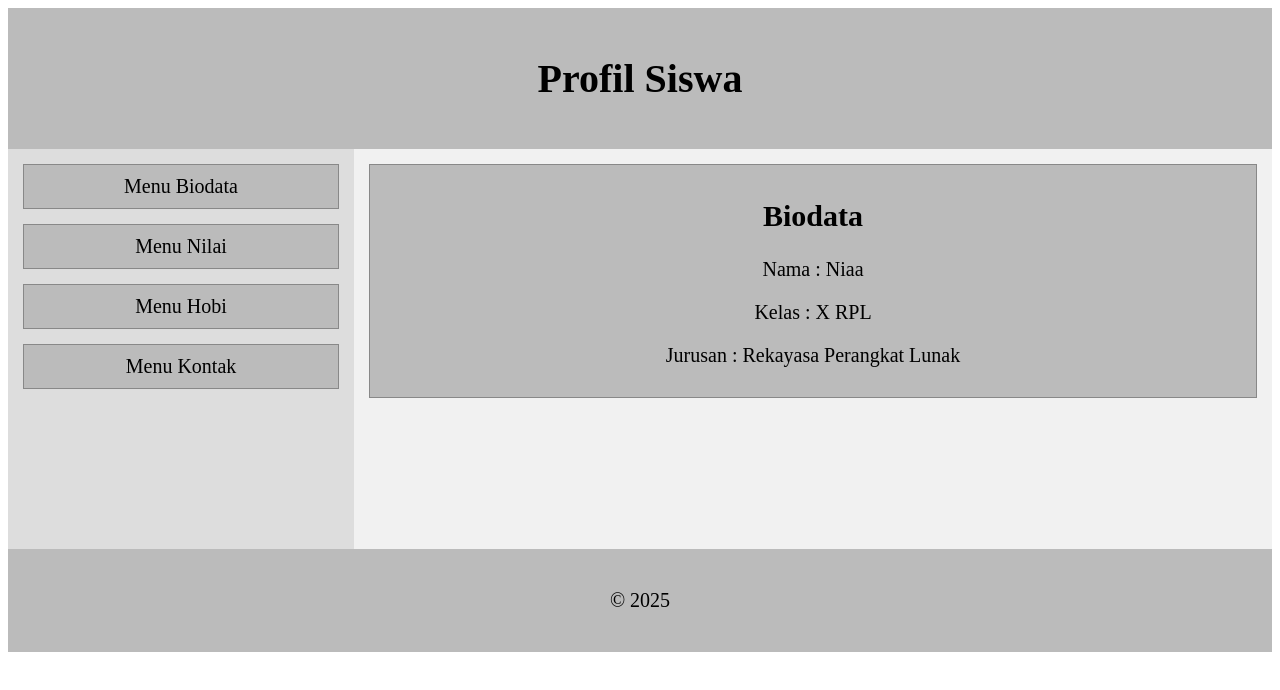
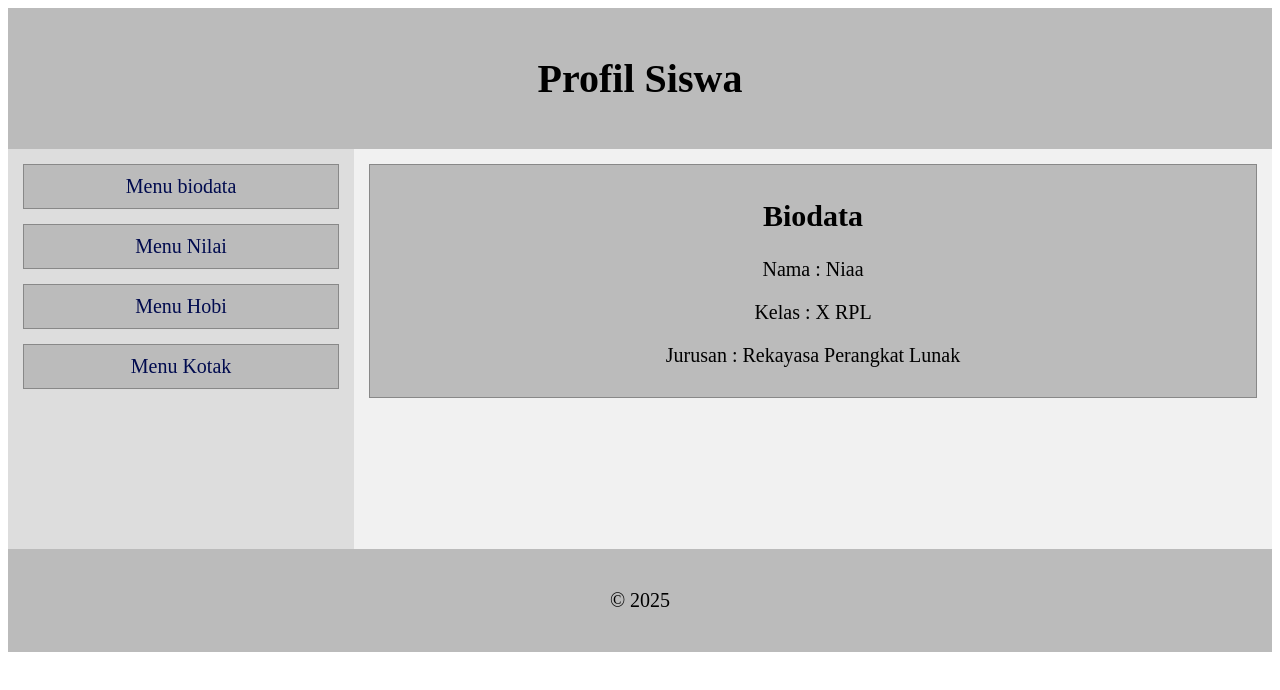
Before and after one commit to nia0808772-collab/latihan8, a plain HTML site: page index.html in a window 1280 px wide. Drawn offline with Linux system fonts and the light colour scheme.

Commit message:
mengubah menu jadi link

```diff
--- a/index.html
+++ b/index.html
@@ -21,10 +21,10 @@
 
   <div class="container">
     <div class="sidebar">
-      <div class="kotak">Menu Biodata</div>
-      <div class="kotak">Menu Nilai</div>
-      <div class="kotak">Menu Hobi</div>
-      <div class="kotak">Menu Kontak</div>
+      <a href="index.html">Menu biodata</a>
+      <a href="nilai.html">Menu Nilai</a>
+      <a href="hobi.html">Menu Hobi</a>
+      <a href="kotak.html">Menu Kotak</a>
     </div>
 
     <div class="content">
--- a/style.css
+++ b/style.css
@@ -32,3 +32,13 @@ body {
     text-align: center;
     border: 1px solid#888;
 }
+.sidebar a {
+    background: #bbb;
+    padding: 10px;
+    margin-bottom: 15px;
+    text-align: center;
+    border: 1px solid#888;
+    display: block;
+    text-decoration: none;
+    color: #000B4F;
+}
```
